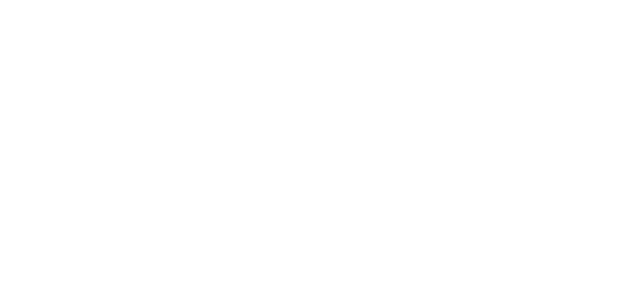
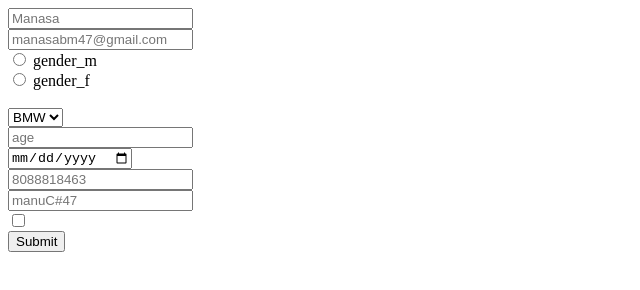
Before and after one commit to acciojob/signup-form-car-manasabm74, a website: page main.html in a window 1280 px wide. Shown: the whole page, without its empty margins (0-640 px from the left). Drawn offline with Linux system fonts and the light colour scheme.

Commit message:
created a submission

```diff
--- a/main.html
+++ b/main.html
@@ -8,6 +8,23 @@
 
 <body>
 	<!-- the entire body must be written by student -->
+	<input  placeholder="Manasa" type="text" required="Yes"><br>
+	<input placeholder="manasabm47@gmail.com" type="email" required><br>
+	<input type="radio"  required>
+	<span>gender_m</span><br>
+	<input type="radio"  required>
+	<span>gender_f</span><br><br>
+	<select placeholder="--please select the option" required>
+		<option > BMW</option>
+		<option>Audi</option>
+		<option>Benz</option>
+	</select><br>
+	<input placeholder="age" type="age" required><br>
+	<input  type="date" required><br>
+	<input  placeholder="8088818463"type="Numbers" required><br>
+	<input  placeholder="manuC#47"type="password" required><br>
+	<input type="checkbox" required><br>
+	<input type="submit">
     <script type="text/javascript" src="./script.js">
 </script>
 
```
